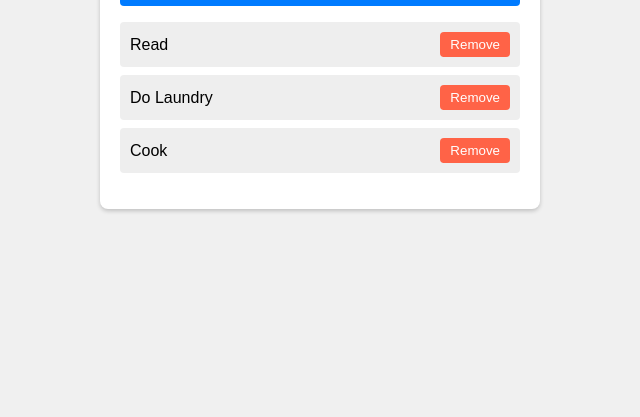
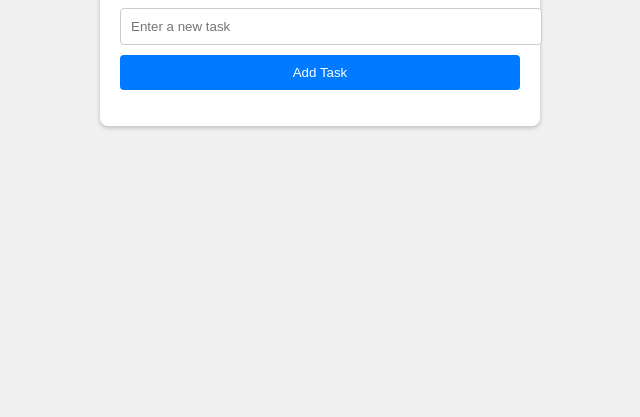
Before and after one commit to emmanuelkabange/dynamic-to-do-list-js, a plain HTML site: page index.html in a window 1280 px wide. Shown: the part 383-800 px from the top of the page, without its empty margins (320-960 px from the left). Drawn offline with Linux system fonts and the light colour scheme.

Commit message:
html file updated

```diff
--- a/index.html
+++ b/index.html
@@ -11,9 +11,7 @@
         <input type="text" id="task-input" placeholder="Enter a new task">
         <button id="add-task-btn">Add Task</button>
         <ul id="task-list">
-            <li>Read<button class="remove-btn">Remove</button></li>
-            <li>Do Laundry<button class="remove-btn">Remove</button></li>
-            <li>Cook<button class="remove-btn">Remove</button></li>
+            <!-- Tasks will be listed here -->
         </ul>
     </div>
     <script src="script.js"></script>
```
